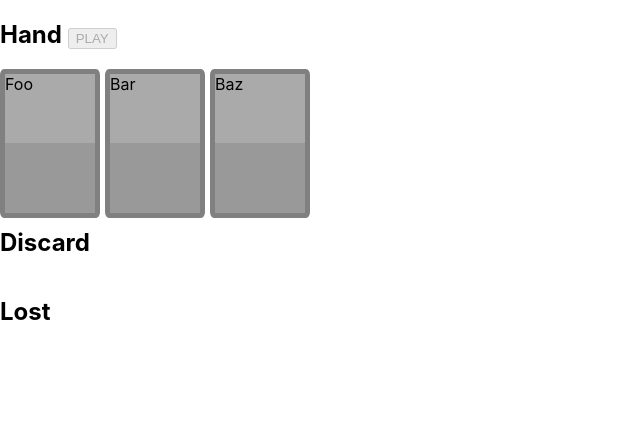
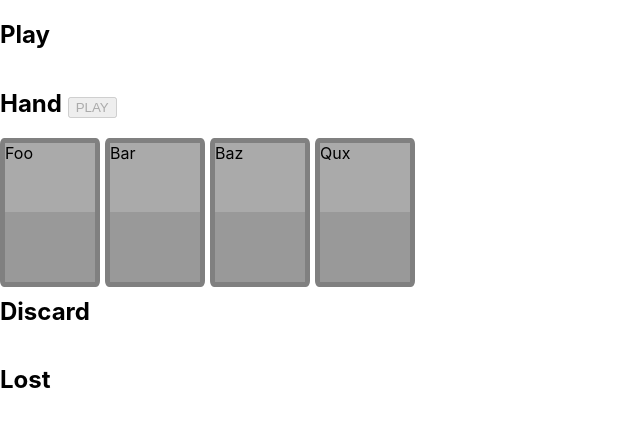
Before and after one commit to cainlevy/gloomhaven-player, a React (Create React App) app: page / in a window 1280 px wide. Shown: the top 426 px of the page, without its empty margins (0-640 px from the left). Built offline with nearby package versions, Linux system fonts and the light colour scheme.

Commit message:
select -> play -> discard

```diff
--- a/src/App.tsx
+++ b/src/App.tsx
@@ -3,7 +3,7 @@ import Card, { Bottom, Top } from './Card';
 import CardCollection from './CardCollection';
 import produce from 'immer';
 
-type LocationType = 'hand' | 'discard' | 'lost' | 'selected';
+type LocationType = 'hand' | 'discard' | 'lost' | 'played';
 
 interface ActionCard {
   name: string;
@@ -14,6 +14,7 @@ const BruteCards: ActionCard[] = [
   {name: 'Foo', location: 'hand'},
   {name: 'Bar', location: 'hand'},
   {name: 'Baz', location: 'hand'},
+  {name: 'Qux', location: 'hand'},
 ];
 
 const withLocation = (location: LocationType | LocationType[]) =>
@@ -22,45 +23,62 @@ const withLocation = (location: LocationType | LocationType[]) =>
     (card: ActionCard) => location.includes(card.location);
 
 const moveCard = (location: LocationType) =>
-  (name: string, cards: ActionCard[]) => {
-    const idx = cards.findIndex((c) => c.name === name);
-    return produce(cards, (draftState) => {
-      draftState[idx].location = location;
+  (card: ActionCard, deck: ActionCard[]) => {
+    return produce(deck, (draftState) => {
+      draftState[deck.indexOf(card)].location = location;
       return draftState;
     });
   }
 
-const selectCard = moveCard('selected');
-const unselectCard = moveCard('hand');
+const playCard = moveCard('played');
 const discardCard = moveCard('discard');
 const loseCard = moveCard('lost');
 
 // TODO: some cards are lost when played but it depends what action was taken
-// TODO: select top/bottom/attack/move when selecting card
+// TODO: select top/bottom/attack/move when playing card
 const App: React.FC = () => {
   const [cards, setCards] = useState(BruteCards);
+  const [selected, setSelected] = useState([] as ActionCard[]);
 
-  const hand = cards.filter(withLocation(['hand', 'selected']));
+  const played = cards.filter(withLocation('played'));
+  const hand = cards.filter(withLocation('hand'));
   const discard = cards.filter(withLocation('discard'));
   const lost = cards.filter(withLocation('lost'));
 
   const toggleSelection = (card: ActionCard) =>
-    card.location === 'hand' ? selectCard(card.name, cards) : unselectCard(card.name, cards);
+    setSelected(
+      selected.includes(card) ?
+        selected.filter((c) => c !== card) :
+        [...selected, card]
+    );
 
-  const playSelection = () =>
-    cards
-      .filter(withLocation('selected'))
-      .reduce((memo, card) => discardCard(card.name, memo), cards);
+  const playSelection = () => {
+    setCards(selected.reduce((memo, card) => playCard(card, memo), cards));
+    setSelected([]);
+  };
 
-  const readyToPlay = cards.filter(withLocation('selected')).length === 2;
+  const readyToPlay = selected.length === 2;
+  const readyToSelect = played.length === 0;
 
   return (
     <>
-      <h2>Hand <button disabled={!readyToPlay} onClick={() => setCards(playSelection())}>PLAY</button></h2>
+      <h2>Play</h2>
+      <CardCollection>
+        {played.map((c, idx) => (
+          <div key={c.name} style={{width: 100, marginRight: 5}}>
+            <Card onClick={() => setCards(discardCard(c, cards))}>
+              <Top>{c.name}</Top>
+              <Bottom />
+            </Card>
+          </div>
+        ))}
+      </CardCollection>
+
+      <h2>Hand <button disabled={!readyToPlay} onClick={playSelection}>PLAY</button></h2>
       <CardCollection>
         {hand.map((c, idx) => (
-          <div key={c.name} style={{width: 100, marginRight: 5, border: (c.location === 'selected' ? '1px solid red' : undefined)}}>
-            <Card onClick={(!readyToPlay || c.location === 'selected') ? () => setCards(toggleSelection(c)) : undefined}>
+          <div key={c.name} style={{width: 100, marginRight: 5, border: (selected.includes(c) ? '1px solid red' : undefined)}}>
+            <Card onClick={(readyToSelect && (!readyToPlay || selected.includes(c))) ? () => toggleSelection(c) : undefined}>
               <Top>{c.name}</Top>
               <Bottom />
             </Card>
```
